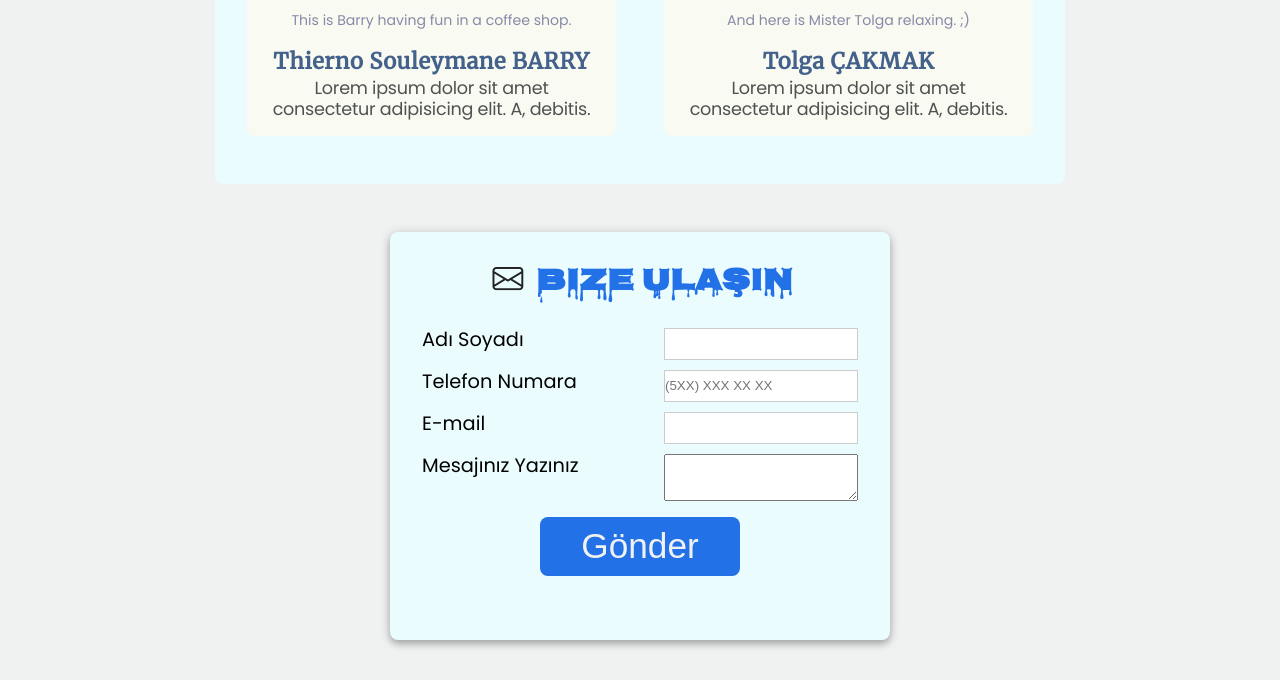
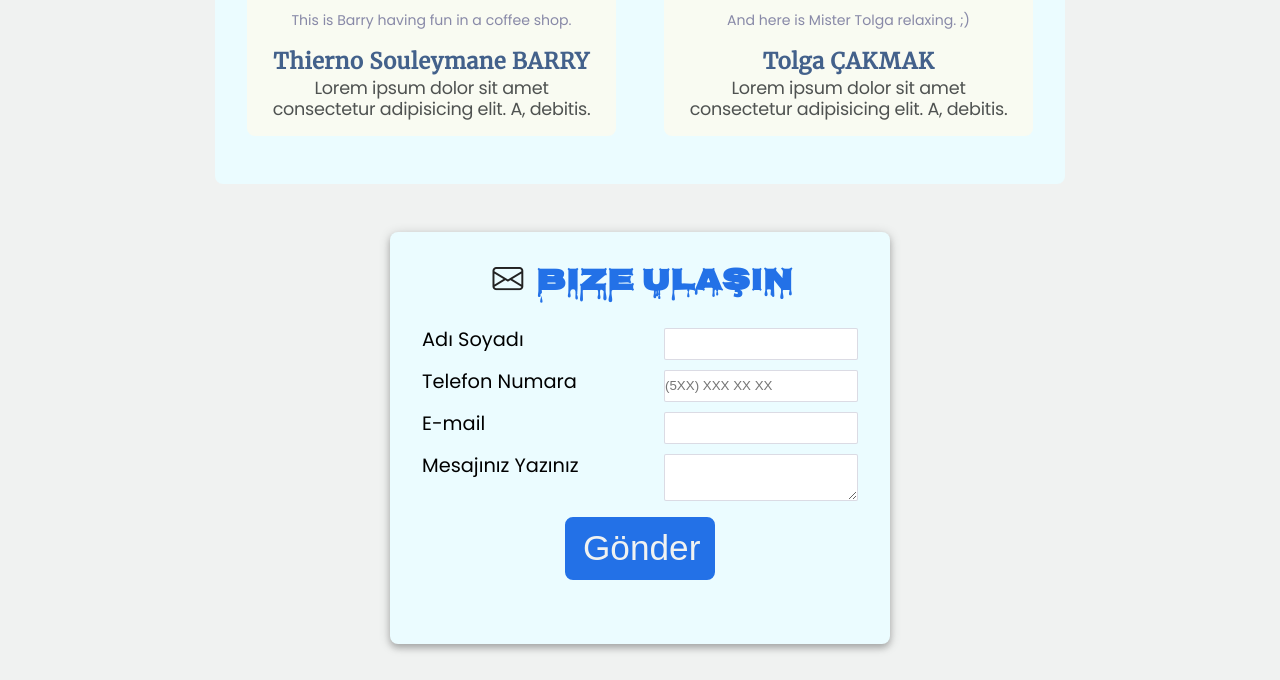
Before and after one commit to alfabeta11/First-Profesionnel-Site-Design, a plain HTML site: page index.html in a window 1280 px wide. Shown: the part 1835-2515 px from the top of the page. Drawn offline with nearby package versions, Linux system fonts and the light colour scheme; a web font is replaced by a local one.

Commit message:
Update styles.css
Signed-off-by: alfabeta11 <105232846+alfabeta11@users.noreply.github.com>

```diff
--- a/styles.css
+++ b/styles.css
@@ -153,7 +153,7 @@ i {
 
 /* Buttons */
 
-input[type="submit"] {
+input[type="submit"], button a {
   padding: var(--sm-spacing) var(--spacing);
 }
 
@@ -166,7 +166,6 @@ button {
 
 button a {
   display: block;
-  padding: var(--sm-spacing) var(--spacing);
   margin: 0;
   width: 100%;
   color: #2371E7;
@@ -175,6 +174,22 @@ button:hover {
   background-color: var(--second-color);
 }
 
+input[type="submit"] {
+  display: block;
+  width: 50%;
+  max-width: 150px;
+  background-color: #2371E7;
+  color: var(--main-color);
+  font-size: calc(2 * var(--font-size));
+  border: 2px solid #2371E7;
+  margin: var(--spacing) auto;
+}
+
+input[type="submit"]:hover {
+  border: 2px solid #2371E7;
+  color: #2371E7;
+  background-color: var(--main-color);
+}
 /* ========== LAYOUTS ========= */
 
 .container {
@@ -311,7 +326,7 @@ section {
 }
 
 section:not(.mail-us):hover {
-  border: 2px solid var(--second-color);
+  border: 2px solid #2371E7;
 }
 
 .grid article {
@@ -366,6 +381,11 @@ article figure {
 
 /** == Bize Ulasin == **/
 
+.mail-us:hover {
+  border: 2px solid #2371E7;
+  box-shadow: unset;
+}
+
 .mail-us form {
   margin: var(--spacing) auto;
   overflow: hidden;
@@ -376,35 +396,26 @@ article figure {
   margin: var(--sm-spacing) 0;
   place-items: stretch flex-start;
 }
-.form-input input {
+
+.form-input input, textarea {
   width: 100%;
-  border: 1px solid rgba(0, 0, 0, .2);
-
+  border: 1px solid #7794;
+  border-radius: 2px;
 }
 
 textarea {
-  width: 100%;
   resize: vertical;
 }
 
-input[type="submit"] {
-  display: block;
-  width: 50%;
-  max-width: 200px;
-  background-color: #2371E7;
-  color: var(--main-color);
-  font-size: calc(2 * var(--font-size));
-  border: none;
-  margin: var(--spacing) auto var(--spacing);
-}
+/** == FOOTER == **/
 
-/** == FOOTER == **/
 footer {
   /* margin-top: var(--sm-spacing); */
   padding: var(--spacing);
   box-shadow: 0 -1px 4px #344;
   text-align: center;
 }
+
 .socials {
   display: flex;
   justify-content: space-around;
@@ -412,6 +423,7 @@ footer {
   max-width: 100px;
   margin: 0 auto var(--sm-spacing);
 }
+
 /* ========== MEDIA QUERIES ========= */
 
 @media only screen and (min-width: 650px) {
```
